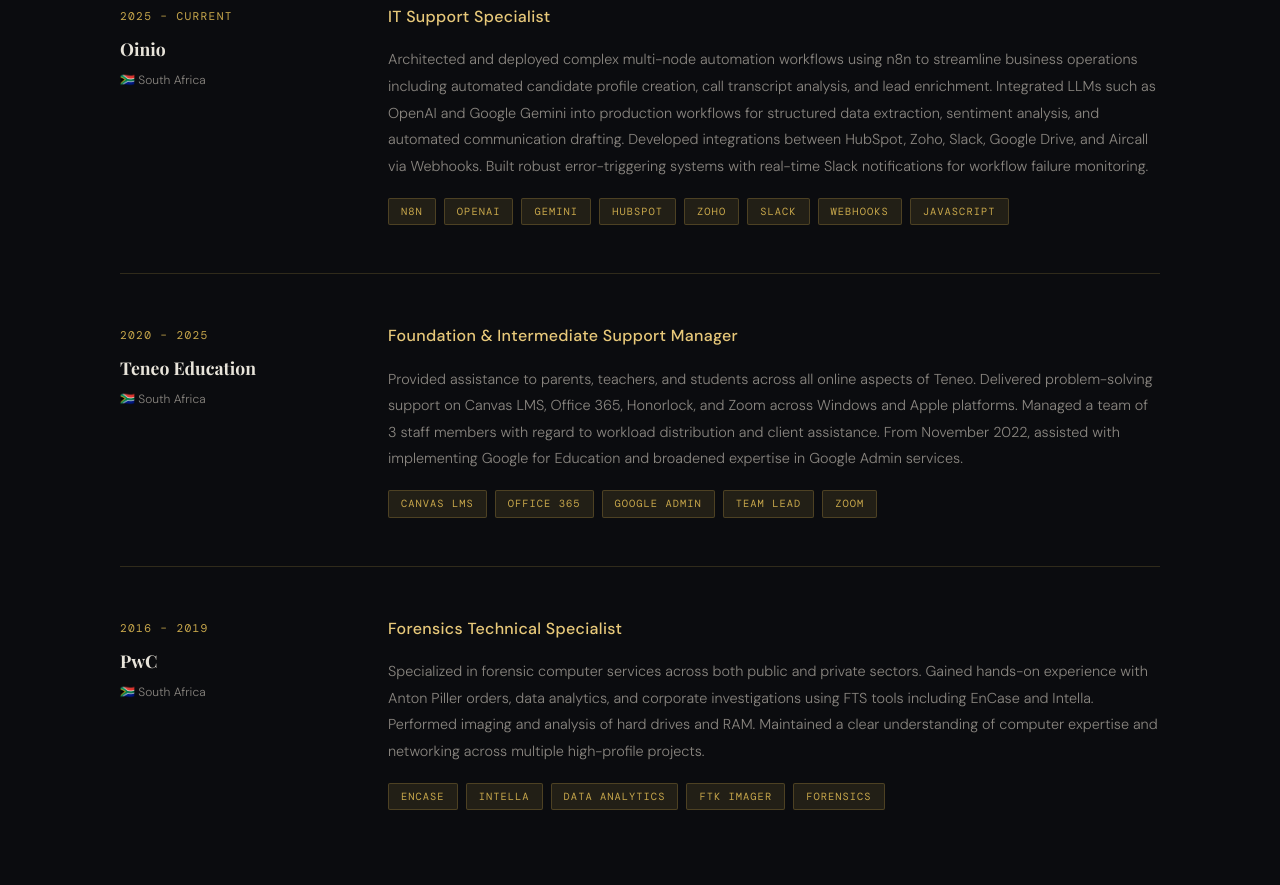
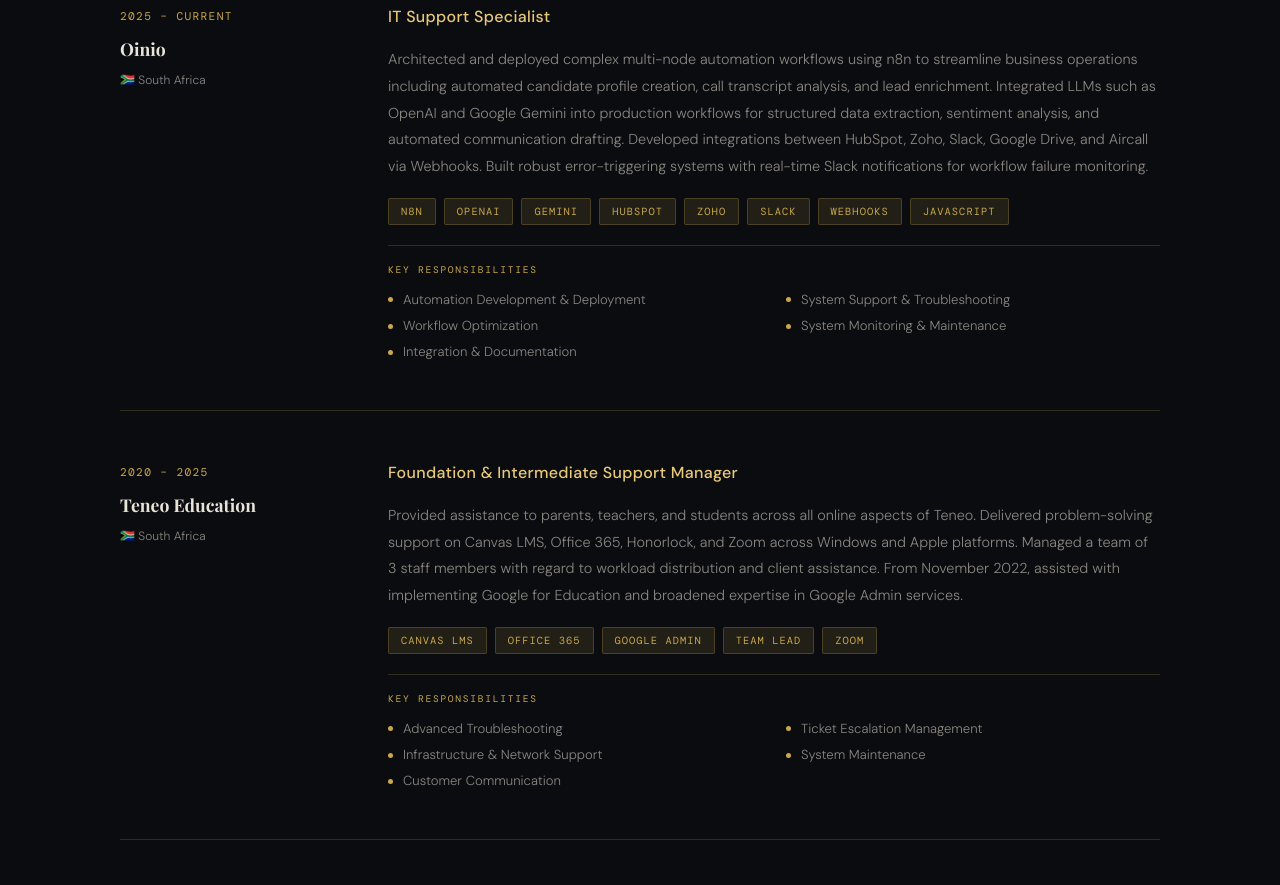
Before and after one commit to ysbeer1234-afk/armandcoetzee, a plain HTML site: page armand_coetzee_cv.html in a window 1280 px wide. Shown: the part 1070-1955 px from the top of the page. Drawn offline with nearby package versions, Linux system fonts and the light colour scheme; a web font is replaced by a local one.

Commit message:
Update armand_coetzee_cv.html

```diff
--- a/armand_coetzee_cv.html
+++ b/armand_coetzee_cv.html
@@ -669,6 +669,48 @@
   .edu-card:nth-child(2) { animation-delay: 0.15s; }
   .cert-card { animation: slideUp 0.55s 0.25s ease both; }
 
+
+  .exp-responsibilities {
+    margin-top: 20px;
+    border-top: 1px solid var(--line);
+    padding-top: 16px;
+  }
+
+  .exp-responsibilities-title {
+    font-family: 'DM Mono', monospace;
+    font-size: 0.6rem;
+    letter-spacing: 0.18em;
+    text-transform: uppercase;
+    color: var(--gold);
+    margin-bottom: 12px;
+  }
+
+  .exp-responsibilities ul {
+    list-style: none;
+    display: grid;
+    grid-template-columns: 1fr 1fr;
+    gap: 8px 24px;
+  }
+
+  .exp-responsibilities ul li {
+    font-size: 0.82rem;
+    color: var(--text-dim);
+    display: flex;
+    align-items: center;
+    gap: 10px;
+    line-height: 1.4;
+  }
+
+  .exp-responsibilities ul li::before {
+    content: '';
+    display: block;
+    width: 5px;
+    height: 5px;
+    background: var(--gold);
+    border-radius: 50%;
+    flex-shrink: 0;
+  }
+
 </style>
 </head>
 <body>
@@ -676,7 +718,7 @@
 <!-- ═══════════════════════ HERO ═══════════════════════ -->
 <header class="hero">
   <div class="hero-left">
-    <div class="tag">Curriculum Vitae · 2025</div>
+    <div class="tag">Curriculum Vitae · 2026</div>
     <h1 class="name">Armand<br><em>Coetzee</em></h1>
     <p class="hero-title">IT Support Specialist &amp; Automation Architect</p>
     <p class="hero-summary">
@@ -754,6 +796,16 @@
           <span class="exp-tag">Webhooks</span>
           <span class="exp-tag">JavaScript</span>
         </div>
+        <div class="exp-responsibilities">
+          <div class="exp-responsibilities-title">Key Responsibilities</div>
+          <ul>
+            <li>Automation Development &amp; Deployment</li>
+            <li>System Support &amp; Troubleshooting</li>
+            <li>Workflow Optimization</li>
+            <li>System Monitoring &amp; Maintenance</li>
+            <li>Integration &amp; Documentation</li>
+          </ul>
+        </div>
       </div>
     </div>
 
@@ -779,6 +831,16 @@
           <span class="exp-tag">Team Lead</span>
           <span class="exp-tag">Zoom</span>
         </div>
+        <div class="exp-responsibilities">
+          <div class="exp-responsibilities-title">Key Responsibilities</div>
+          <ul>
+            <li>Advanced Troubleshooting</li>
+            <li>Ticket Escalation Management</li>
+            <li>Infrastructure &amp; Network Support</li>
+            <li>System Maintenance</li>
+            <li>Customer Communication</li>
+          </ul>
+        </div>
       </div>
     </div>
 
@@ -803,6 +865,16 @@
           <span class="exp-tag">Data Analytics</span>
           <span class="exp-tag">FTK Imager</span>
           <span class="exp-tag">Forensics</span>
+        </div>
+        <div class="exp-responsibilities">
+          <div class="exp-responsibilities-title">Key Responsibilities</div>
+          <ul>
+            <li>Evidence Handling &amp; Chain of Custody</li>
+            <li>Technical Laboratory Support</li>
+            <li>Database &amp; Case Management</li>
+            <li>Quality &amp; Safety Compliance</li>
+            <li>Administrative Support</li>
+          </ul>
         </div>
       </div>
     </div>
@@ -926,15 +998,4 @@
 
 <script>
   // Scroll-triggered reveals
-  const observer = new IntersectionObserver((entries) => {
-    entries.forEach((entry, i) => {
-      if (entry.isIntersecting) {
-        const el = entry.target;
-        const delay = el.dataset.delay || 0;
-        setTimeout(() => el.classList.add('visible'), delay);
-        observer.unobserve(el);
-      }
-    });
-  }, { threshold: 0.1 });
-
-  document.querySelectorAll('.exp-card').forEach
+  const observer = ne
```
